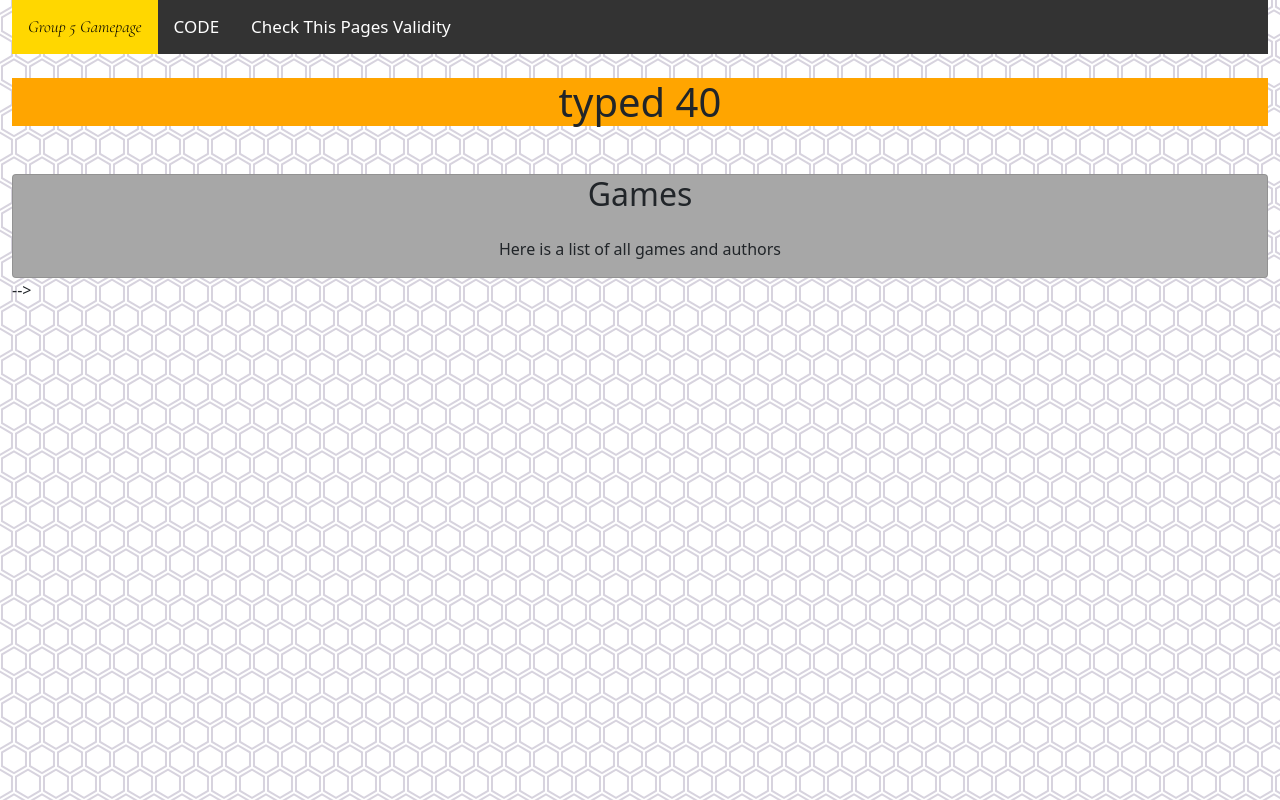
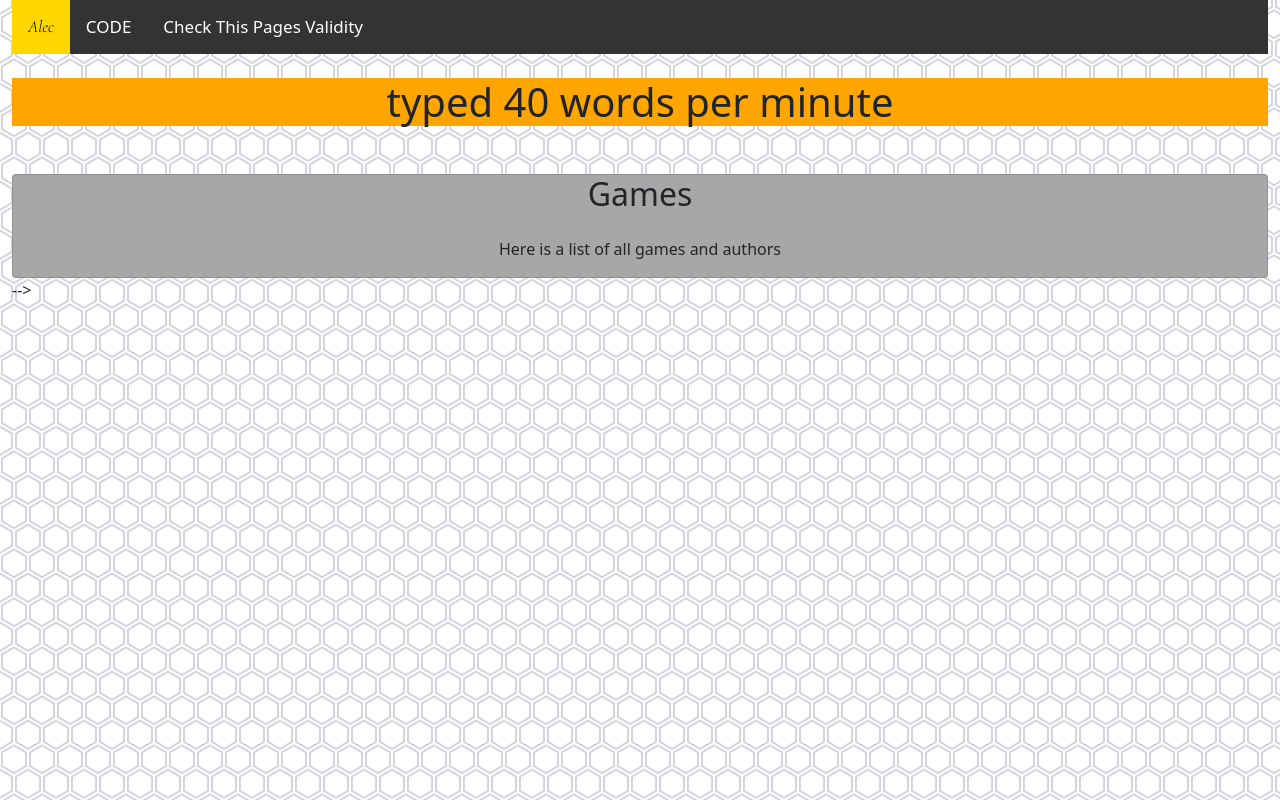
Before and after one commit to alecmo26/typingtest, a plain HTML site: page index.html in a window 1280 px wide. Drawn offline with nearby package versions, Linux system fonts and the light colour scheme.

Commit message:
Update index.html

```diff
--- a/index.html
+++ b/index.html
@@ -17,7 +17,7 @@
   </head>
   <body class="container-fluid">
     <div class="topnav">
-      <a class="active" href="#home">Group 5 Gamepage</a>
+      <a class="active" href="#home">Alec</a>
       <a href="https://github.com/alecmo26/EchoLab" target= "_blank">CODE</a>
       <a href="https://validator.w3.org/nu/?doc=https%3A%2F%2Falecmo26.github.io%2FEchoLab%2F" target= "_blank">Check This Pages Validity</a>
     </div>
@@ -25,7 +25,7 @@
     <div class="row"></div>
     <br>
 
-    <h1>typed 40</h1>
+    <h1>typed 40 words per minute</h1>
     <br>
 
 
@@ -54,8 +54,8 @@
             <div class="card-body mx-auto">
               Here is a list of all games and authors
             </div>
-          </div> -->
-        </div>
+          </div>
+        </div> -->
       </div>
 
 
```
